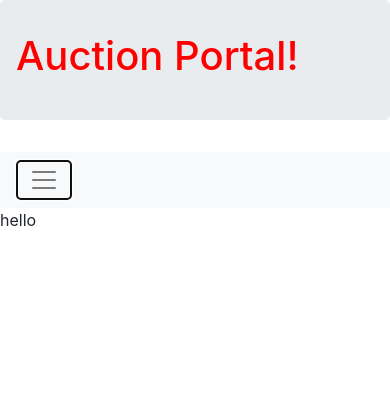
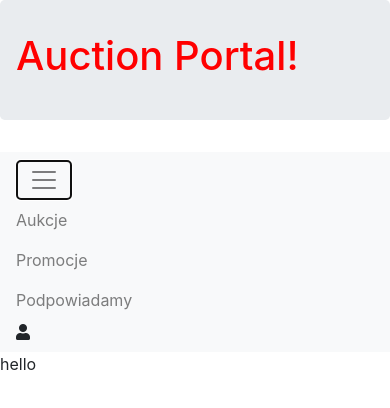
Before and after one commit to Dudexior/auction-portal, an Angular app: page / in a window 390 px wide. Both pictures are taken after a click on the button 44 px from the left and 180 px from the top of the page. Shown: the top 408 px of the page. Built offline with nearby package versions, Linux system fonts and the light colour scheme.

Commit message:
dodano klasy bootstrap to pokazywania/ukrywania menu

```diff
--- a/src/app/main-menu/main-menu.component.html
+++ b/src/app/main-menu/main-menu.component.html
@@ -1,8 +1,8 @@
 <nav class="navbar navbar-expand-lg navbar-light bg-light">
-  <button class="navbar-toggler" type="button">
+  <button class="navbar-toggler" type="button" (click)="showNavbar = !showNavbar">
     <span class="navbar-toggler-icon"></span>
   </button>
-  <div class="collapse navbar-collapse">
+  <div class="collapse navbar-collapse" [class.show]="showNavbar">
     <ul class="navbar-nav">
       <li *ngFor="let item of menuItems">
         <a class="nav-link" href="auctions">{{item}}</a>
--- a/src/app/main-menu/main-menu.component.ts
+++ b/src/app/main-menu/main-menu.component.ts
@@ -10,6 +10,8 @@ export class MainMenuComponent implements OnInit {
 
   menuItems = ['Aukcje', 'Promocje', 'Podpowiadamy'];
 
+  showNavbar = false;
+
   constructor() { }
 
   ngOnInit(): void {
```
